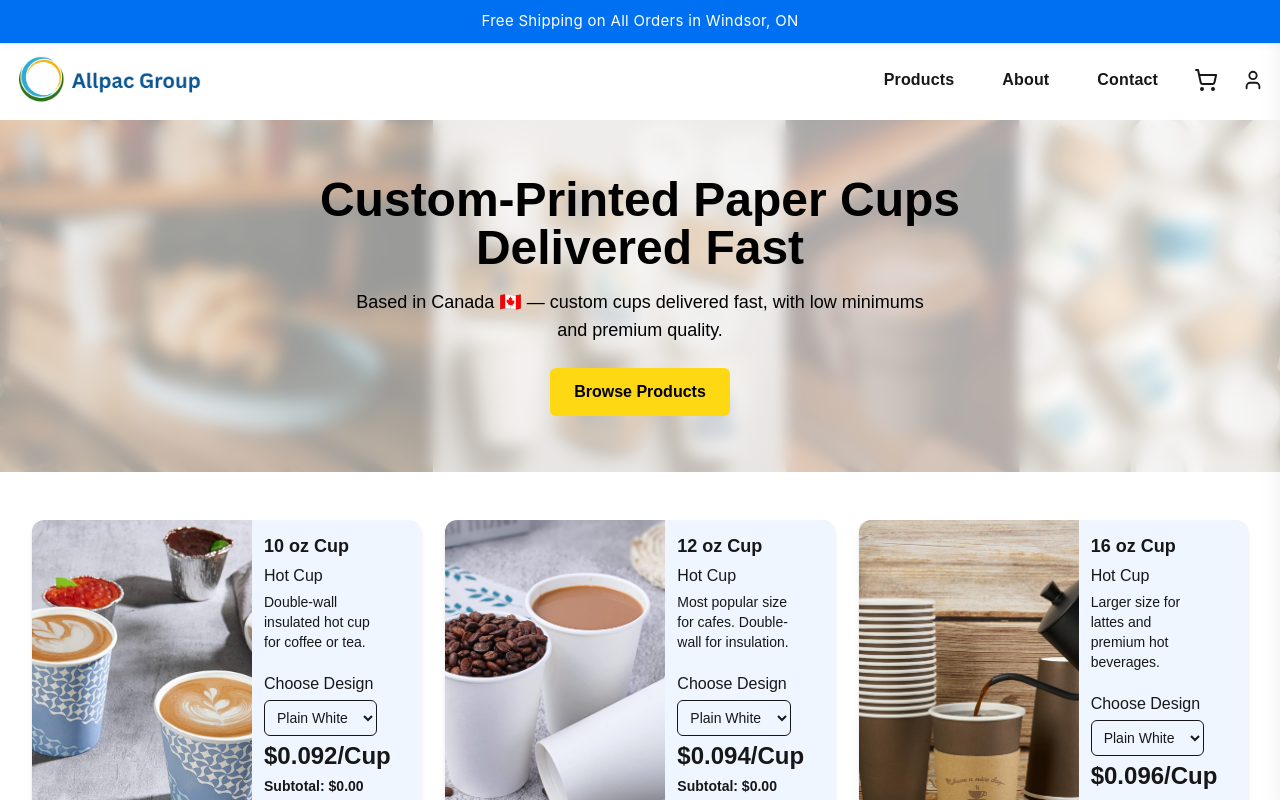
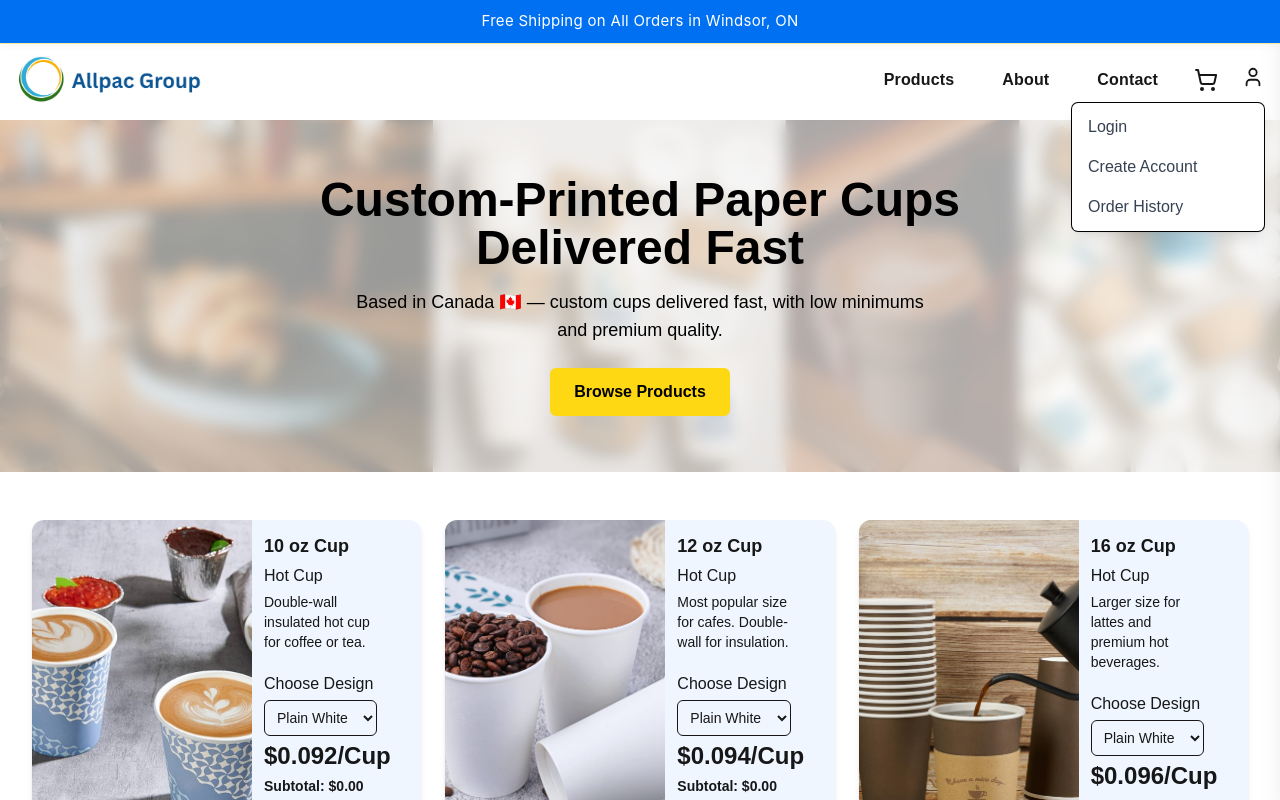
Before and after one commit to Emadedin1/allpacstore, a Next.js app in the folder frontend/: page / in a window 1280 px wide. Both pictures are taken after a click on the button 1253 px from the left and 80 px from the top of the page. Shown: the top 800 px of the page. Built offline with nearby package versions, Linux system fonts and the light colour scheme.

Commit message:
Update Navbar.jsx

```diff
--- a/frontend/src/components/layout/Navbar.jsx
+++ b/frontend/src/components/layout/Navbar.jsx
@@ -27,11 +27,46 @@ export default function Navbar() {
     return () => document.removeEventListener("mousedown", handleClickOutside);
   }, []);
 
+  // Dropdown menu component
+  function UserDropdown() {
+    return (
+      <div
+        ref={menuRef}
+        className="absolute z-50 right-0 mt-2 w-48 rounded-md shadow-lg bg-white ring-1 ring-black ring-opacity-5 transition"
+        style={{ top: '100%' }}
+      >
+        <div className="py-1 flex flex-col">
+          <Link
+            href="/login"
+            className="block px-4 py-2 text-gray-700 hover:bg-gray-100"
+            onClick={() => setUserMenuOpen(false)}
+          >
+            Login
+          </Link>
+          <Link
+            href="/create-account"
+            className="block px-4 py-2 text-gray-700 hover:bg-gray-100"
+            onClick={() => setUserMenuOpen(false)}
+          >
+            Create Account
+          </Link>
+          <Link
+            href="/order-history"
+            className="block px-4 py-2 text-gray-700 hover:bg-gray-100"
+            onClick={() => setUserMenuOpen(false)}
+          >
+            Order History
+          </Link>
+        </div>
+      </div>
+    );
+  }
+
   return (
     <header className="bg-white shadow-md relative" style={{ fontFamily: "Arial, Helvetica, sans-serif" }}>
       <div className="max-w-7xl mx-auto px-4 py-4">
         {/* Desktop navbar (logo left, everything else right) */}
-        <div className="hidden sm:flex items-center justify-between w-full">
+        <div className="hidden sm:flex items-center justify-between w-full relative">
           {/* Logo */}
           <Link href="/">
             <img
@@ -70,6 +105,7 @@ export default function Navbar() {
             >
               <ShoppingCart size={24} />
             </button>
+            <div className="relative">
               <button
                 ref={desktopUserButtonRef}
                 onClick={() => setUserMenuOpen((prev) => !prev)}
@@ -78,10 +114,12 @@ export default function Navbar() {
               >
                 <User size={22} />
               </button>
+              {userMenuOpen && <UserDropdown />}
+            </div>
           </div>
         </div>
         {/* Mobile navbar (logo + icons row, links row) */}
-        <div className="flex flex-col sm:hidden w-full">
+        <div className="flex flex-col sm:hidden w-full relative">
           {/* First row: Logo left, icons right */}
           <div className="flex items-center justify-between w-full">
             <Link href="/">
@@ -99,6 +137,7 @@ export default function Navbar() {
               >
                 <ShoppingCart size={24} />
               </button>
+              <div className="relative">
                 <button
                   ref={mobileUserButtonRef}
                   onClick={() => setUserMenuOpen((prev) => !prev)}
@@ -107,6 +146,8 @@ export default function Navbar() {
                 >
                   <User size={22} />
                 </button>
+                {userMenuOpen && <UserDropdown />}
+              </div>
             </div>
           </div>
           {/* Second row: centered nav links */}
```
Lines whose indentation alone changed are shown as unchanged.
